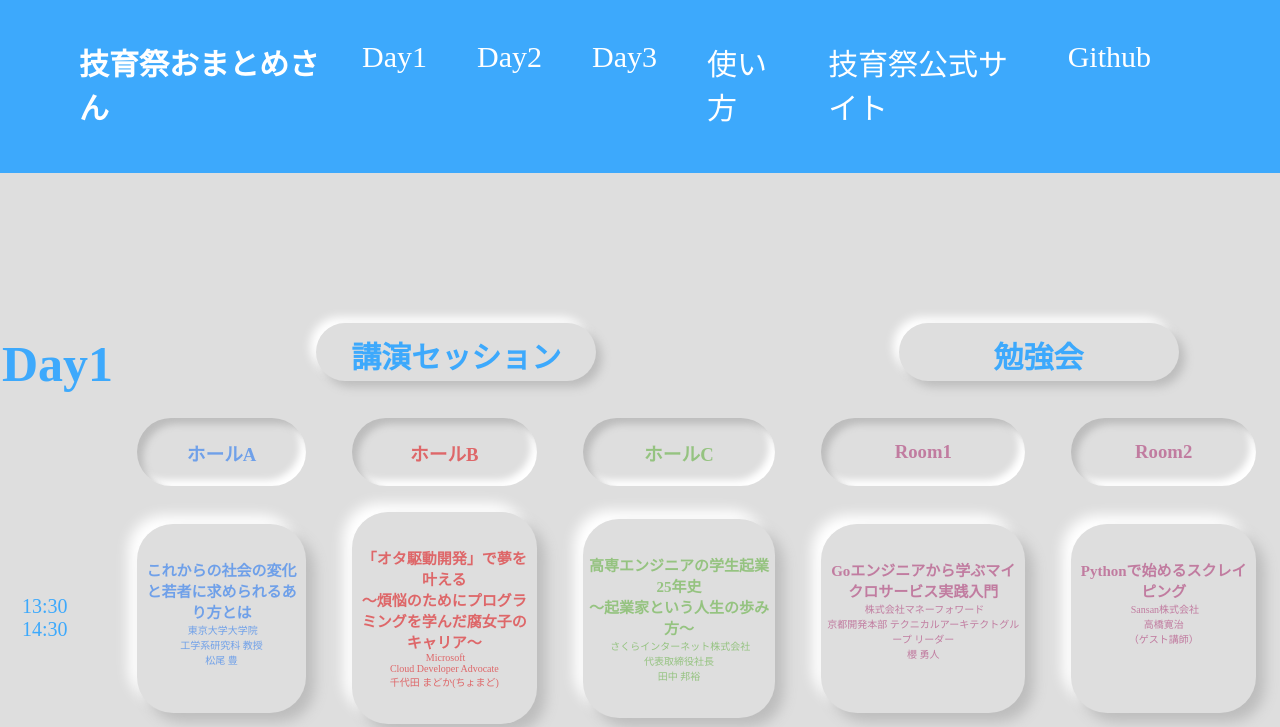
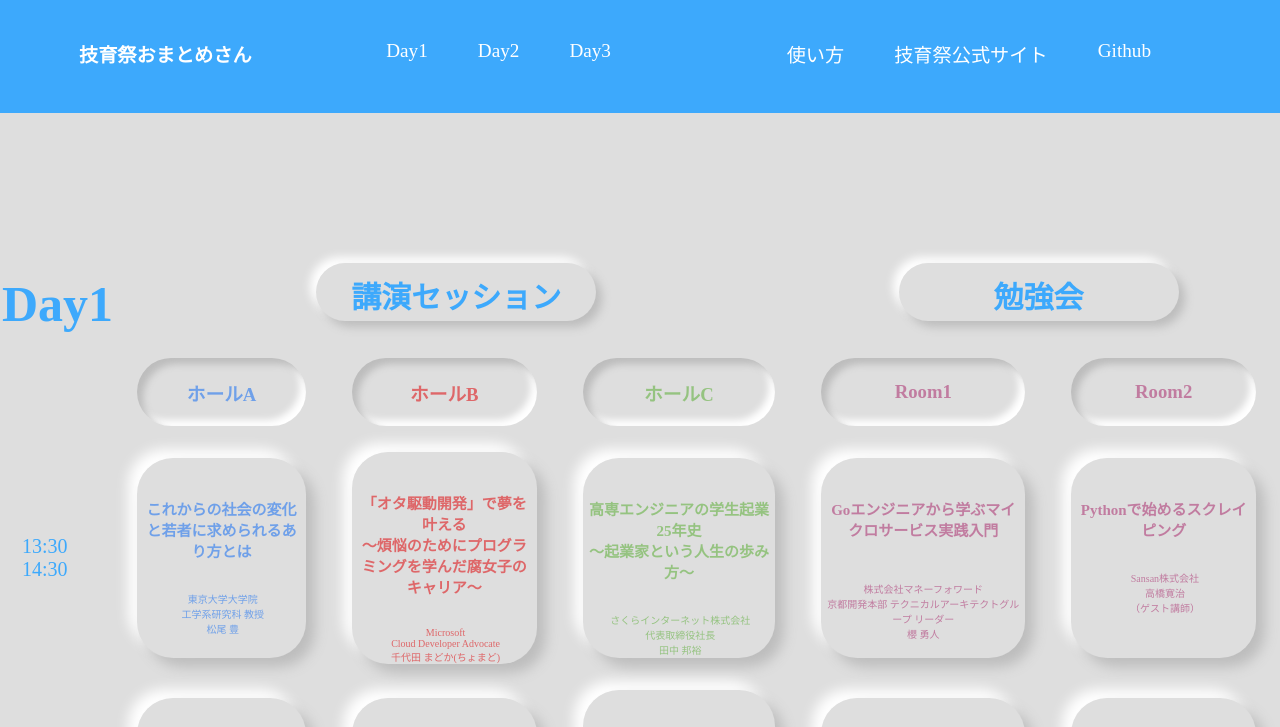
Before and after one commit to soukatsu-ouc-programmers/geeksai-matome, a website: page public/index.html in a window 1280 px wide. Shown: the top 727 px of the page. Drawn offline with nearby package versions, Linux system fonts and the light colour scheme; some packages are replaced by stand-ins of ours.

Commit message:
フォントサイズ微調整とカードをテーブルセルに

```diff
--- a/public/css/tablestyle.css
+++ b/public/css/tablestyle.css
@@ -59,11 +59,12 @@ a:link,a:visited,a:hover,a:active {
   color: var(--main-color);
 }
 h1 {
-  font-size: 30px;
+  font-size: 1.5vw;
   margin: 0;
   padding: 0 0 0 0;
 }
 ul {
+  font-size: 1.5vw;
   list-style: none;
   margin: 0;
   padding: 0;
@@ -143,15 +144,7 @@ table {
   margin: 0px;
   color: var(--hall-color-c);
 }
-
-.holeA > .sessionBlock {
-}
-.holeB > .sessionBlock {
-}
-.holeC > .sessionBlock {
-}
 h3:not(.info > h3) {
-  /* width: 318px; */
   width: 298px;
   height: 68px;
   /* margin: 0px 19px 0px 0px; */
@@ -170,10 +163,10 @@ h3:not(.info > h3) {
   width: 298px;
   /* width: 100%; */
   margin: 10px auto 10px auto;
-  padding: 35px 5px;
+  padding: 40px 5px 0 5px;
   cursor: pointer;
   text-align: center;
-  height: 189px;
+  height: 200px;
   border-radius: 36px;
   background: var(--base-color);
   box-shadow: 9px 9px 13px var(--shadow-color),
@@ -189,7 +182,10 @@ h3:not(.info > h3) {
   text-align: center;
   /* margin-bottom: 30px; */
 }
-
+.speaker{
+  display: inline-block;
+  margin-top: 30px;
+}
 /* 使い方のとこ */
 .use {
   width: 90%;
@@ -304,6 +300,9 @@ header{
   height: 90px;
   padding: 0%;
   font-size: 12px;
+}
+h1{
+  font-size: 30px;
 }
 .menu_wrapper{
   margin: initial;
--- a/public/index.html
+++ b/public/index.html
@@ -112,7 +112,7 @@
                                 <h4>
                                     <a>{{ session.title }}</a>
                                 </h4>
-                                <a>{{ session.speaker }}</a>
+                                <a class="speaker">{{ session.speaker }}</a>
                             </div>
                         </div>
                     </td>
```
